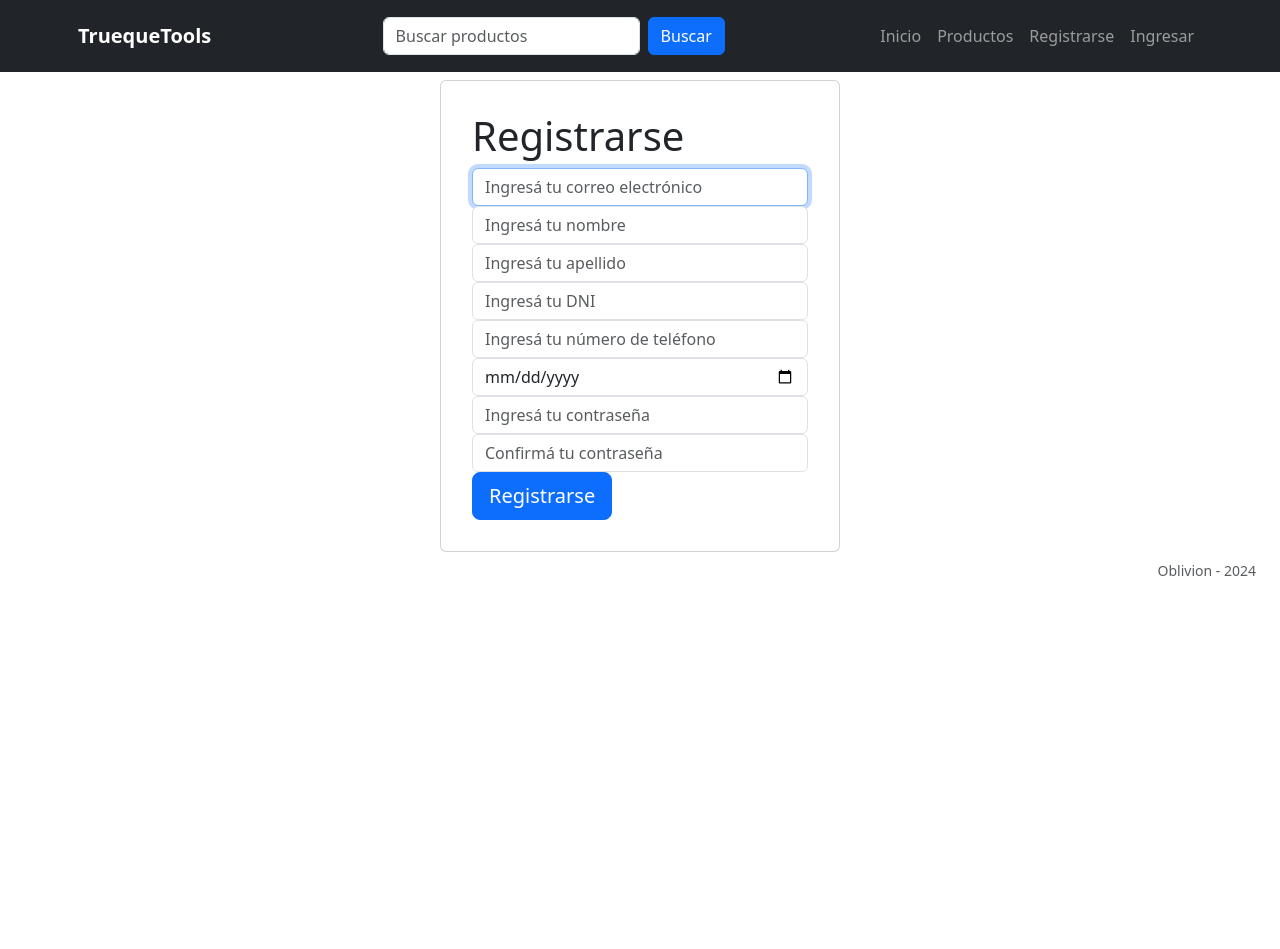
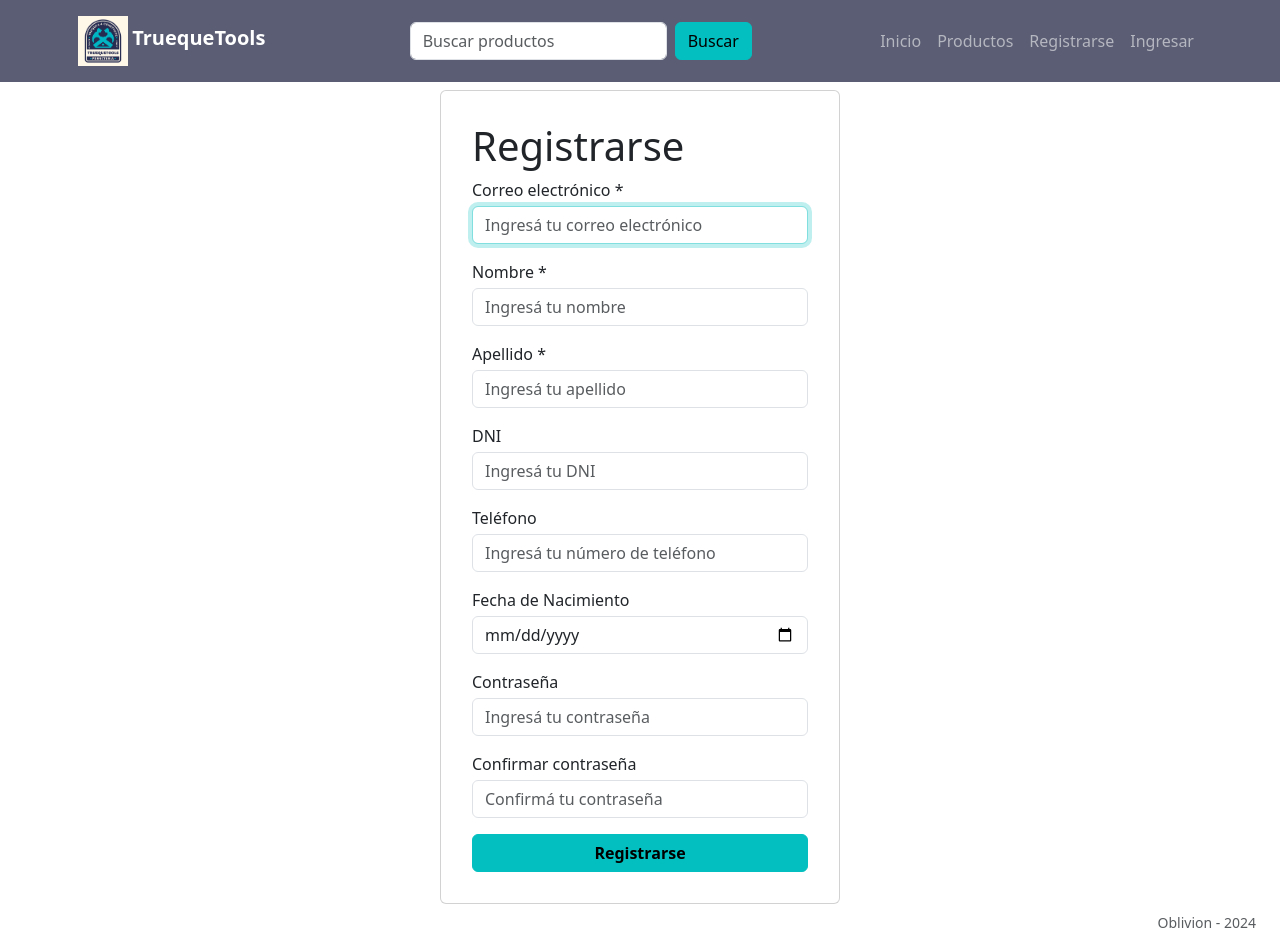
Before and after one commit to maurokeindeveloper/oblivion_trueque_tools, a Django app: page /registro/ in a window 1280 px wide. Before the commit the page ends 576 px from the top, so only its background shows below. Run offline with Django 5.2, Linux system fonts and the light colour scheme; some libraries are stand-ins or nearby versions.

Commit message:
Implementación de estilos

```diff
--- a/tt_app/templates/base.html
+++ b/tt_app/templates/base.html
@@ -6,8 +6,7 @@
     <meta name="viewport" content="width=device-width, initial-scale=1.0">
     <title>TruequeTools</title>
     {% load static %}
-    <link rel="stylesheet" href="https://cdn.jsdelivr.net/npm/bootstrap@5.3.2/dist/css/bootstrap.min.css">
-    <link rel="stylesheet" href="{% static 'styles/main.css'%}">
+    <link rel="stylesheet" type="text/css" href="{% static 'bootstrap/styles.css' %}" >
 </head>
 <body>
     {% include 'partials/navbar.html' %}
--- a/tt_app/templates/partials/navbar.html
+++ b/tt_app/templates/partials/navbar.html
@@ -2,6 +2,7 @@
     <div class="container p-2 d-flex justify-content-between">
 
         <div class="">
+            <img src="../../static/images/logo_truequetools.png" style="height: 50px;" class="mr-8"/>
             <a class="navbar-brand fw-bold" href="{% url 'home' %}">TruequeTools</a>
         </div>
 
--- a/tt_app/templates/registro.html
+++ b/tt_app/templates/registro.html
@@ -36,14 +36,45 @@
                 <form method="POST">
                     {% csrf_token %}
                     <h1>Registrarse</h1>
-                    <input type="text" name="email" id="input" class="form-control" placeholder="Ingresá tu correo electrónico" required autofocus>
-                    <input type="text" name="first_name" id="first_name" class="form-control" placeholder="Ingresá tu nombre">
-                    <input type="text" name="last_name" id="last_name" class="form-control" placeholder="Ingresá tu apellido">
-                    <input type="text" name="dni" id="dni" class="form-control" placeholder="Ingresá tu DNI">
-                    <input type="text" name="phone" id="phone" class="form-control" placeholder="Ingresá tu número de teléfono">
-                    <input type="date" name="birthdate" id="birthdate" class="form-control">
-                    <input type="password" name="password1" id="password1" class="form-control" placeholder="Ingresá tu contraseña" required>
-                    <input type="password" name="password2" id="password2" class="form-control" placeholder="Confirmá tu contraseña" required>
+                    <div class="mb-3">
+                        <label class="mb-1">Correo electrónico *</label>
+                        <input type="text" name="email" id="input" class="form-control" placeholder="Ingresá tu correo electrónico"  required autofocus>
+                    </div>
+
+                    <div class="mb-3">
+                        <label class="mb-1">Nombre *</label>
+                        <input type="text" name="first_name" id="first_name" class="form-control mb-2" placeholder="Ingresá tu nombre">
+                    </div>
+
+                    <div class="mb-3">
+                        <label class="mb-1">Apellido *</label>
+                        <input type="text" name="last_name" id="last_name" class="form-control mb-2" placeholder="Ingresá tu apellido">
+                    </div>
+
+                    <div class="mb-3">
+                        <label class="mb-1">DNI</label>
+                        <input type="text" name="dni" id="dni" class="form-control mb-2" placeholder="Ingresá tu DNI">
+                    </div>
+
+                    <div class="mb-3">
+                        <label class="mb-1">Teléfono</label>
+                        <input type="text" name="phone" id="phone" class="form-control mb-2" placeholder="Ingresá tu número de teléfono">
+                    </div>
+
+                    <div class="mb-3">
+                        <label class="mb-1">Fecha de Nacimiento</label>
+                        <input type="date" name="birthdate" id="birthdate" class="form-control mb-2">
+                    </div>
+
+                    <div class="mb-3">
+                        <label class="mb-1">Contraseña</label>
+                        <input type="password" name="password1" id="password1" class="form-control mb-2" placeholder="Ingresá tu contraseña" required>
+                    </div>
+
+                    <div class="mb-3">
+                        <label class="mb-1">Confirmar contraseña</label>
+                        <input type="password" name="password2" id="password2" class="form-control mb-2" placeholder="Confirmá tu contraseña" required>
+                    </div>
 
                     {% for field in registration_form %}
                     <p>
@@ -59,7 +90,9 @@
 
                     {% endif %}
 
-                    <button class="btn btn-lg btn-primary btn-block" type="submit">Registrarse</button>
+                    <button class="btn btn-primary" style="width: 100%;" type="submit">
+                        <b>Registrarse</b>
+                    </button>
                 </form>
             </div>
         </div>
```
Also changed, not shown: tt_app/forms.py (+23 -7 lines), db.sqlite3.
